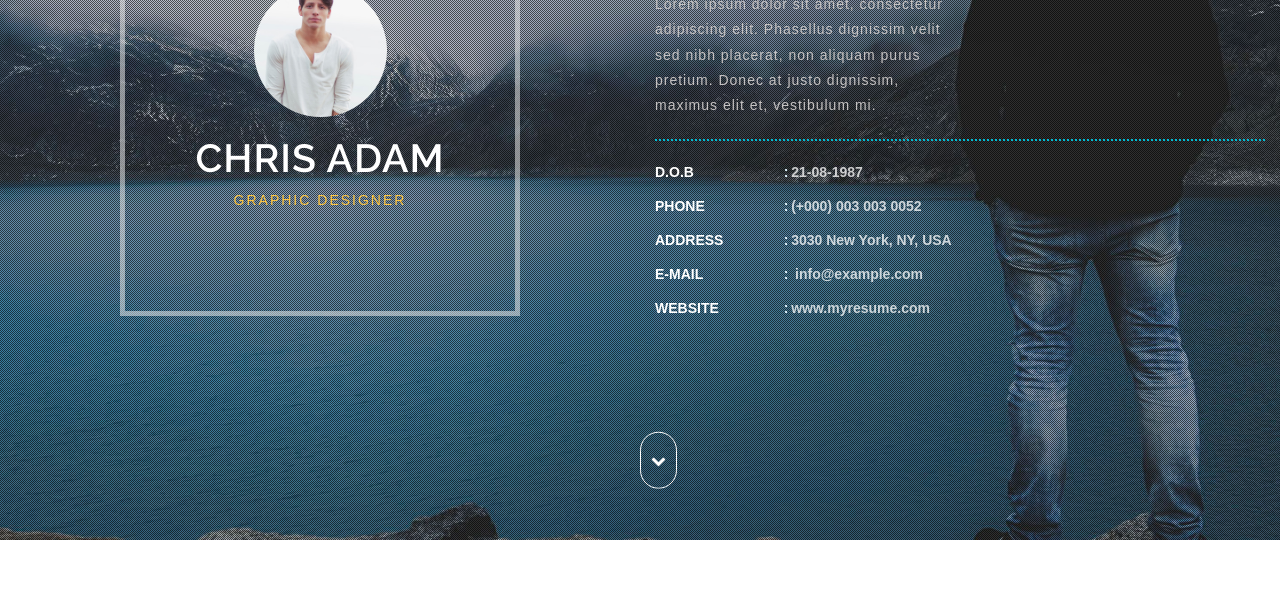
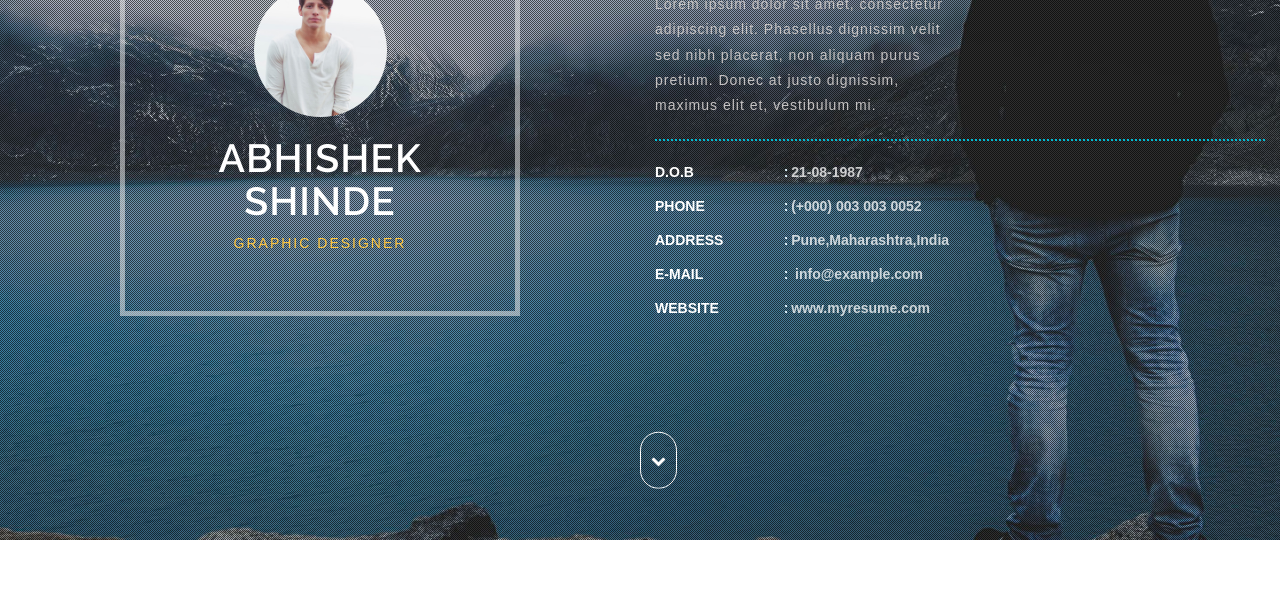
Before and after one commit to AbhishekShinde0701/abhi2636, a plain HTML site: page index.html in a window 1280 px wide. Shown: the part 210-800 px from the top of the page. Drawn offline with Linux system fonts and the light colour scheme.

Commit message:
Update index.html

```diff
--- a/index.html
+++ b/index.html
@@ -51,7 +51,7 @@ Smartphone Compatible web template, free webdesigns for Nokia, Samsung, LG, Sony
 			<div class="col-md-6 w3-banner-grid-left">
 				<div class="w3-banner-img">
 					<img src="images/ban661.jpg" alt="img">
-					<h3 class="test">Chris Adam</h3>
+					<h3 class="test">Abhishek Shinde</h3>
 					<p class="test" >Graphic designer</p>
 				</div>
 			</div>
@@ -77,7 +77,7 @@ Smartphone Compatible web template, free webdesigns for Nokia, Samsung, LG, Sony
 								<li>
 									<ul class="agileits-address-text">
 										<li class="agile-it-adress-left"><b>ADDRESS</b></li>
-										<li><span>:</span>3030 New York, NY, USA</li>
+										<li><span>:</span>Pune,Maharashtra,India</li>
 									</ul>
 								</li>
 								<li>
```
